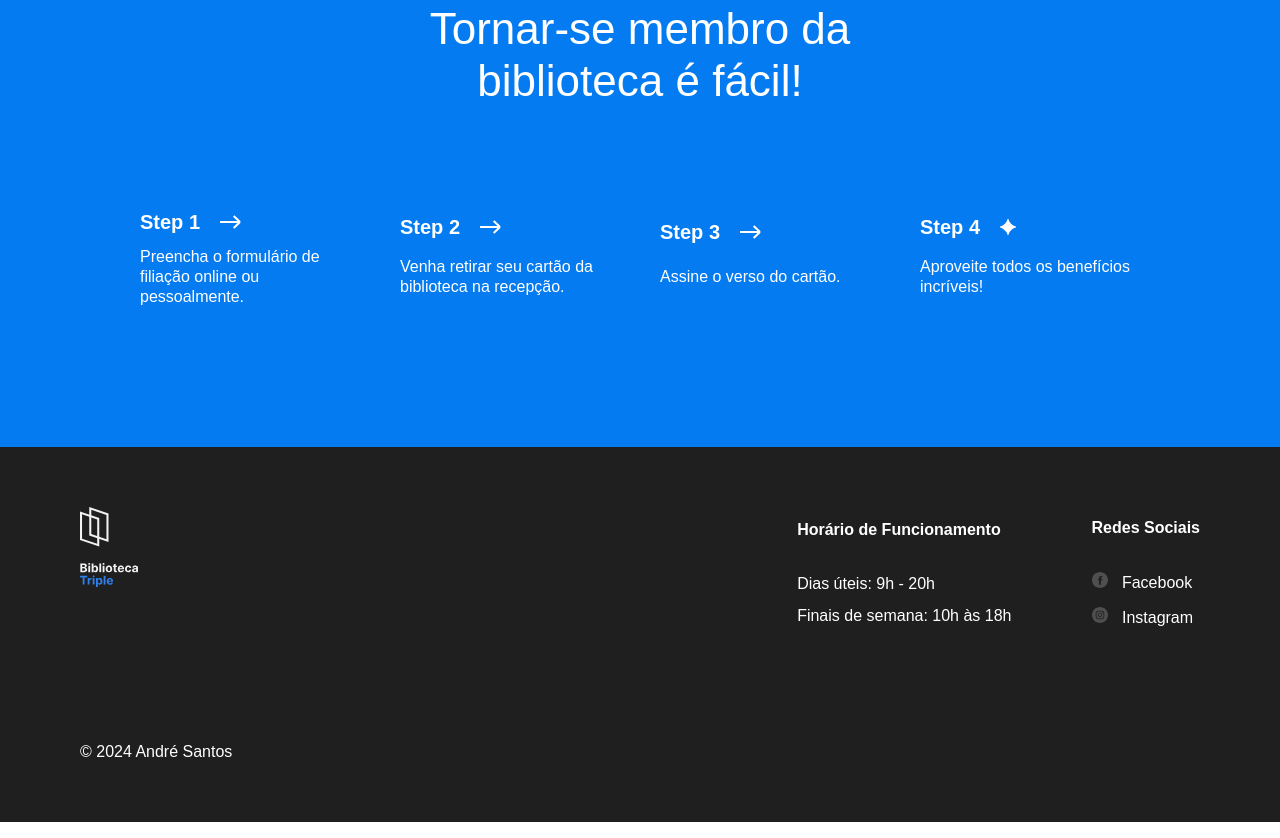
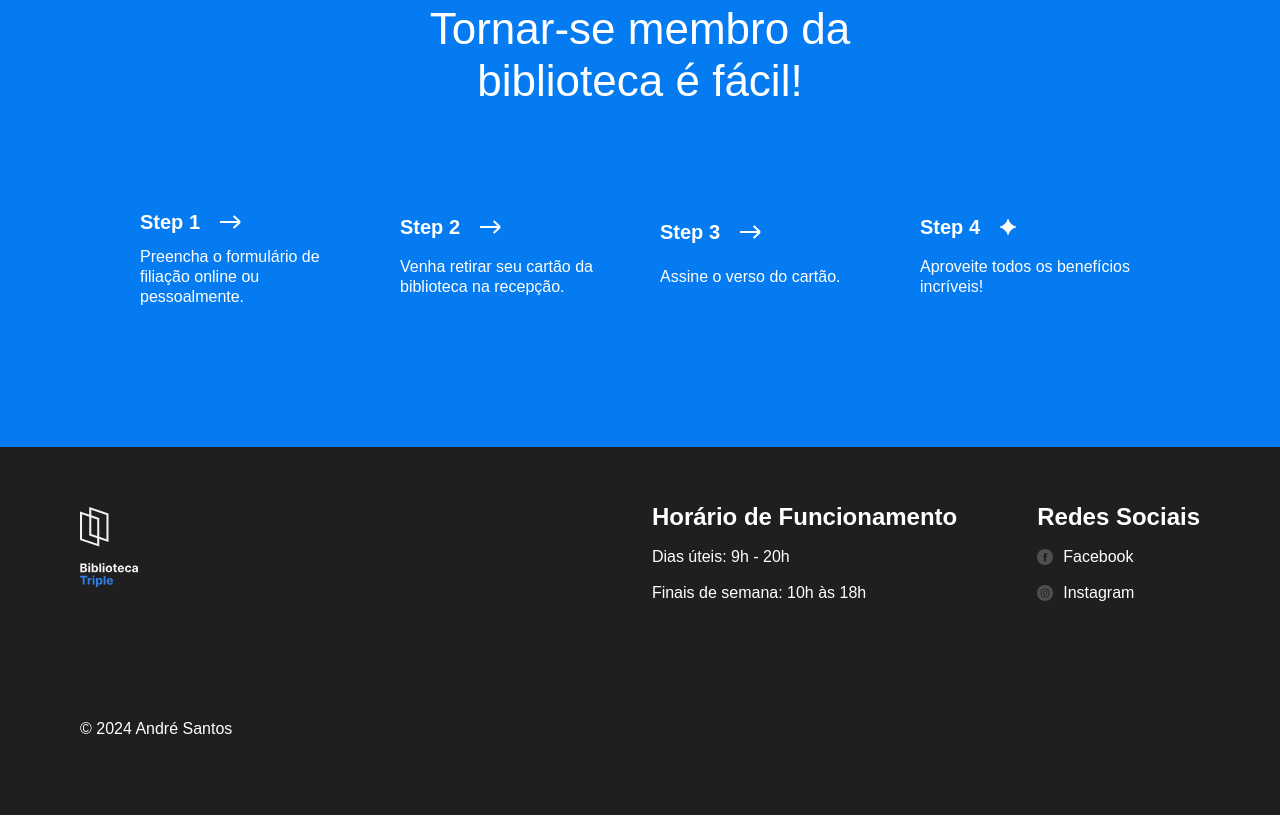
Before and after one commit to 22-andresantos/web_project_library, a plain HTML site: page index.html in a window 1280 px wide. Shown: the part 3087-3925 px from the top of the page. After the commit the page ends 3902 px from the top, so only its background shows below. Drawn offline with Linux system fonts and the light colour scheme.

Commit message:
project_1

```diff
--- a/index.html
+++ b/index.html
@@ -317,27 +317,23 @@
             <ul class="footer__list">
               <li class="footer__list-item">
                 <a href="#Facebbok" class="footer__column-link">
-                  <p>
                   <img
                     src="./images/facebook_white.svg"
                     alt="Image Facebook"
                     class="footer__social-icon"
                   />
                   Facebook
-                  </p>
                 </a>
               </li>
 
               <li class="footer__list-item">
                 <a href="#Instagram" class="footer__column-link">
-                  <p>
                   <img
                     src="./images/instagram_white.svg"
                     alt="Image Instagram"
                     class="footer__social-icon"
                   />
                   Instagram
-                  </p>
                 </a>
               </li>
             </ul>
--- a/styles/style.css
+++ b/styles/style.css
@@ -340,39 +340,32 @@
   box-sizing: border-box;
   background-color: #1f1f1f;
   color: #ffffff;
+  padding-top: 60px;
+  padding-left: 80px;
+  padding-right: 80px;
+  padding-bottom: 60px;
 }
 
 .footer__columns {
   display: flex;
-  flex-direction: row;
-  justify-content: end;
-  align-items: start;
-  padding-top: 60px;
-  padding-left: 80px;
-  padding-right: 80px;
-  position: relative;
 }
 
 .footer__column_content_hours {
-  padding-right: 80px;
+  margin-left: auto;
 }
 
 .footer__column_content_social {
-  line-height: 16px;
+  margin-left: 80px;
 }
 
 .footer__logo {
   width: 58px;
   height: 80px;
-  position: absolute;
-  left: 80px;
-  top: 60px;
 }
 
 .footer__column-heading {
-  padding-bottom: 20px;
-
-  font-size: 16px;
+  margin-bottom: 20px;
+  margin-top: 0;
 }
 
 .footer__list {
@@ -382,23 +375,22 @@
 }
 
 .footer__list-item {
-  line-height: 16px;
-  font-size: 16px;
+  margin-bottom: 16px;
 }
 
 .footer__column-link {
   color: white;
   text-decoration: none;
+  display: flex;
+  align-items: center;
+  column-gap: 10px;
 }
 
 .footer__social-icon {
   width: 16px;
   height: 16px;
-  margin-right: 10px;
 }
 
 .footer__copyright {
   margin-top: 100px;
-  margin-left: 80px;
-  padding-bottom: 60px;
 }
```
Lines whose indentation alone changed are shown as unchanged.
